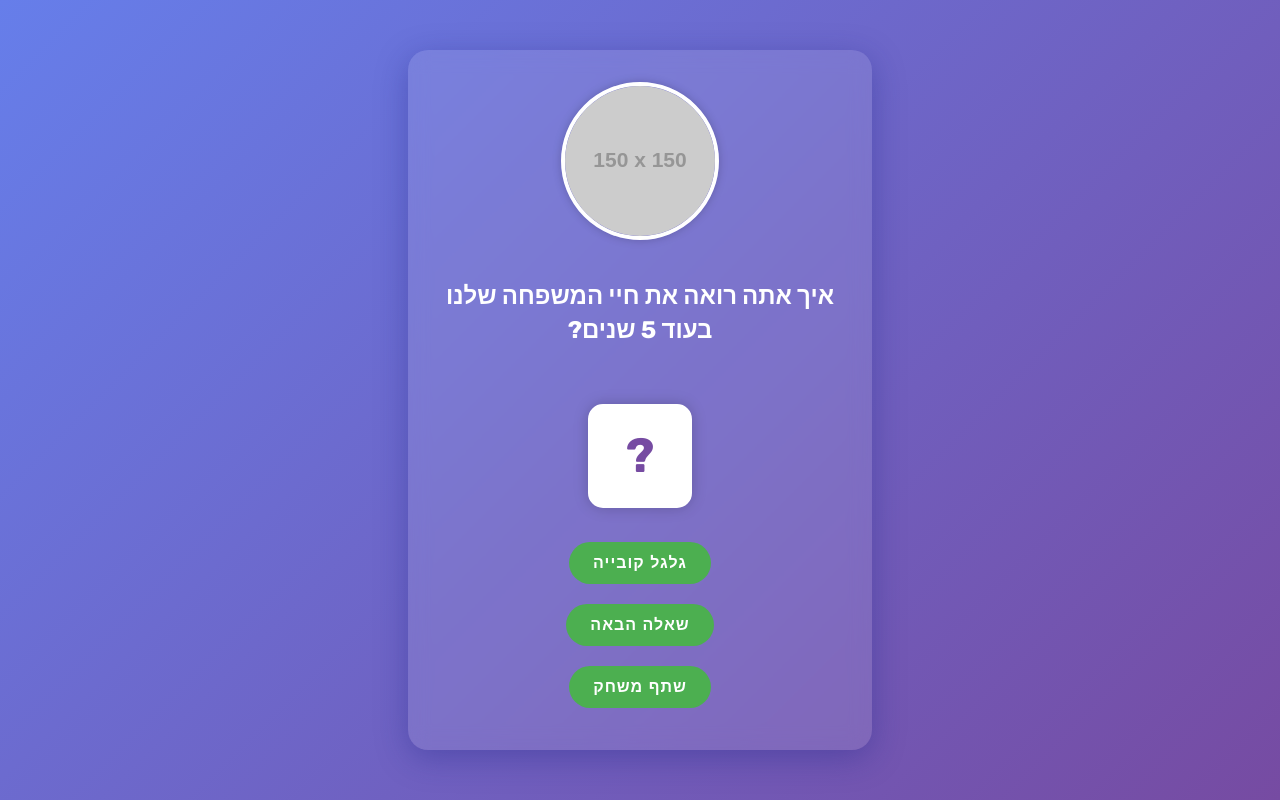
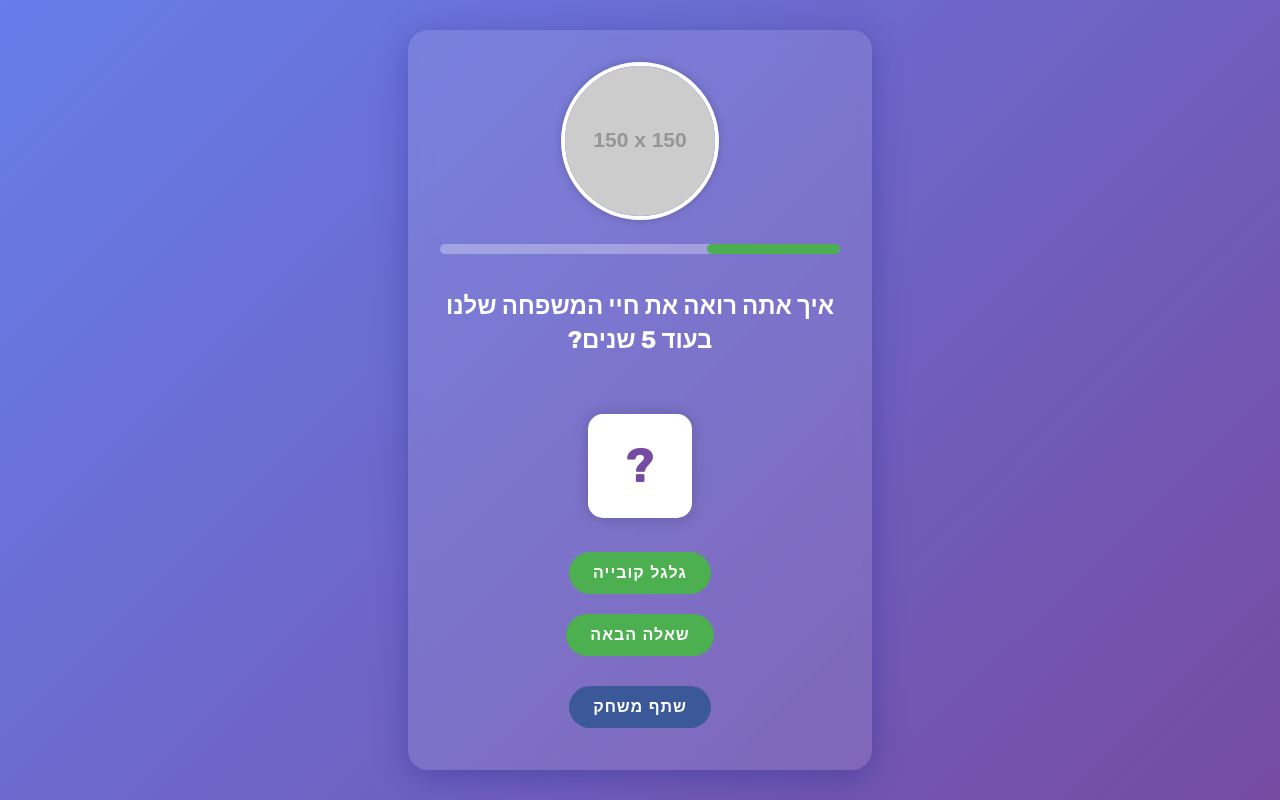
Before and after one commit to funfunnels/couples-game, a plain HTML site: page index.html in a window 1280 px wide. Drawn offline with nearby package versions, Linux system fonts and the light colour scheme; placeholder pictures from the web are drawn by us.

Commit message:
Update styles.css

```diff
--- a/styles.css
+++ b/styles.css
@@ -1,17 +1,4 @@
 @import url('https://fonts.googleapis.com/css2?family=Rubik:wght@400;700&display=swap');
-
-.image-placeholder {
-  margin-bottom: 20px;
-}
-
-.couple-image {
-  width: 150px;
-  height: 150px;
-  border-radius: 50%;
-  object-fit: cover;
-  border: 4px solid white;
-  box-shadow: 0 0 10px rgba(0,0,0,0.2);
-}
 
 body {
   margin: 0;
@@ -39,12 +26,46 @@ body {
   width: 400px;
 }
 
+.image-placeholder {
+  margin-bottom: 20px;
+}
+
+.couple-image {
+  width: 150px;
+  height: 150px;
+  border-radius: 50%;
+  object-fit: cover;
+  border: 4px solid white;
+  box-shadow: 0 0 10px rgba(0,0,0,0.2);
+}
+
+.progress-bar {
+  width: 100%;
+  height: 10px;
+  background-color: rgba(255, 255, 255, 0.3);
+  border-radius: 5px;
+  margin-bottom: 20px;
+}
+
+.progress {
+  height: 100%;
+  background-color: #4CAF50;
+  border-radius: 5px;
+  transition: width 0.3s ease;
+}
+
 .question {
   font-size: 1.5rem;
   font-weight: 700;
   text-align: center;
   margin-bottom: 2rem;
   line-height: 1.4;
+  animation: fadeIn 0.5s ease;
+}
+
+@keyframes fadeIn {
+  from { opacity: 0; transform: translateY(-10px); }
+  to { opacity: 1; transform: translateY(0); }
 }
 
 .dice {
@@ -108,6 +129,15 @@ body {
   max-width: 80%;
 }
 
+.share-button {
+  background-color: #3b5998;
+  margin-top: 20px;
+}
+
+.share-button:hover {
+  background-color: #344e86;
+}
+
 @keyframes shake {
   0% { transform: translate(1px, 1px) rotate(0deg); }
   10% { transform: translate(-1px, -2px) rotate(-1deg); }
```
